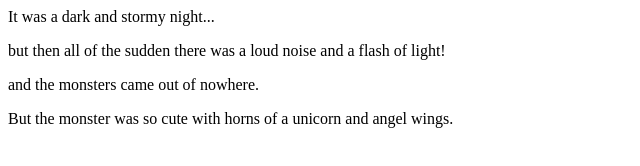
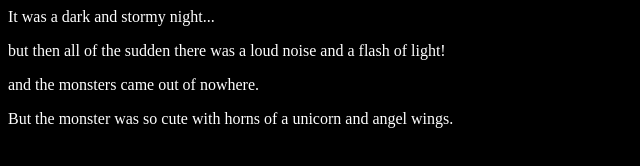
Before and after one commit to Woongdre/fireside-story, a plain HTML site: page index.html in a window 1280 px wide. Shown: the whole page, without its empty margins (0-640 px from the left). Drawn offline with Linux system fonts and the light colour scheme.

Commit message:
Added style.css

```diff
--- a/index.html
+++ b/index.html
@@ -1,5 +1,6 @@
 <html>
   <body>
+    <link href="style.css" type="text/css" rel="stylesheet">
     <p>It was a dark and stormy night...</p>
     <p>but then all of the sudden there was a loud noise and a flash of light!</p>
     <p>and the monsters came out of nowhere.</p>
--- /dev/null
+++ b/style.css
@@ -0,0 +1,4 @@
+body {
+    color: white;
+    background-color: black;
+}
```
